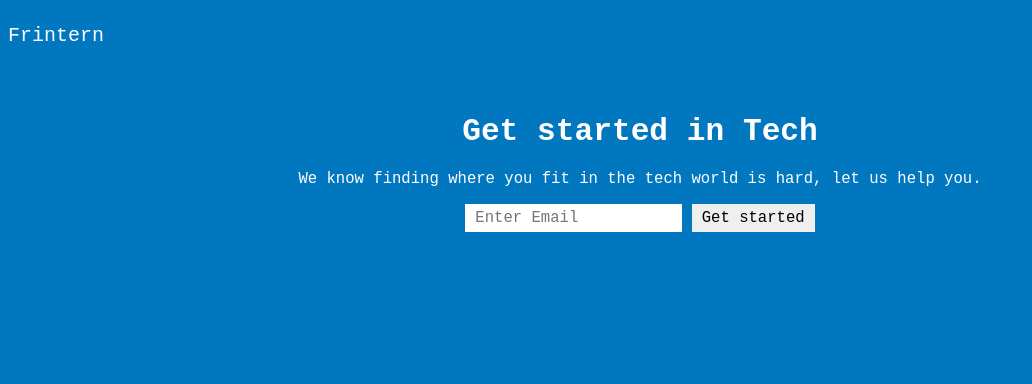
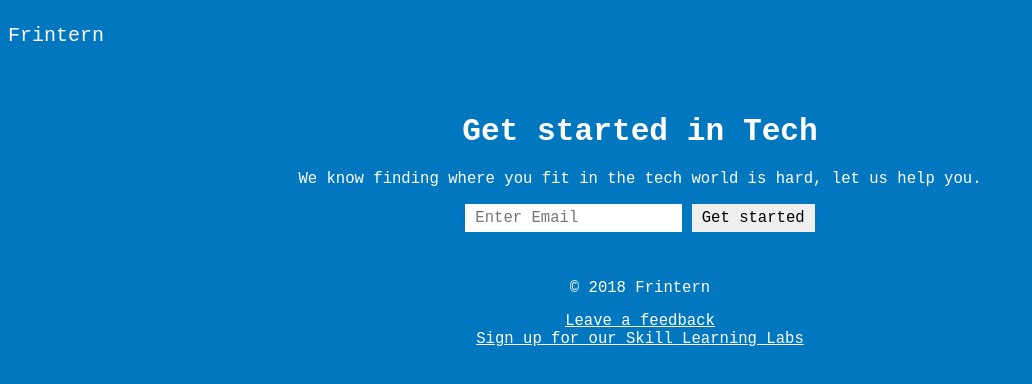
Before and after one commit to frintern/skill-checker, a plain HTML site: page index.html in a window 1280 px wide. Shown: the whole page, without its empty margins (0-1032 px from the left). Drawn offline with Linux system fonts and the light colour scheme.

Commit message:
updated text, text design and structure
Added feedback link and learning lab sign up link and updated learning playlist to link to Trello cards

```diff
--- a/css/checker.css
+++ b/css/checker.css
@@ -40,3 +40,13 @@ a {
   font-size: 20px;
   text-decoration: none;
 }
+
+
+footer {
+  flex: 0;
+  align-self: center;
+}
+
+.footer {
+  text-align: center;
+}
--- a/css/index.css
+++ b/css/index.css
@@ -39,3 +39,12 @@ a {
   font-size: 20px;
   text-decoration: none;
 }
+
+footer {
+  flex: 0;
+  align-self: center;
+}
+
+.footer {
+  text-align: center;
+}
--- a/css/resources.css
+++ b/css/resources.css
@@ -38,3 +38,13 @@ input, button {
   font-family: monospace;
   font-size: 1em;
 }
+
+
+footer {
+  flex: 0;
+  align-self: center;
+}
+
+.footer {
+  text-align: center;
+}
--- a/index.html
+++ b/index.html
@@ -14,10 +14,13 @@
   <body>
 
 
-    <!-- The text logo-->
-    <ul class="logo">
-      <li><a href="index.html">Frintern</a></li>
-    </ul>
+    <header>
+      <!-- The text logo-->
+      <ul class="logo">
+        <li><a href="index.html">Frintern</a></li>
+      </ul>
+
+    </header>
 
 
     <div class="body">
@@ -33,6 +36,15 @@
 
     </div>
 
+    <footer class="footer">
+      <p>&copy; 2018 Frintern</p>
+      <!-- feedback-->
+      <ul class="feedback">
+        <li><a href="https://github.com/frintern/skill-checker-testing/issues/new">Leave a feedback</a></li>
+        <li><a href="https://goo.gl/forms/s6Vfnpu74ZgMXP4W2">Sign up for our Skill Learning Labs</a></li>
+      </ul>
+    </footer>
+
     <!-- Linking Javascript -->
     <script src="javascript/jquery-3.3.1.min.js"></script>
     <script src="javascript/index.js"></script>
--- a/javascript/resources.js
+++ b/javascript/resources.js
@@ -74,7 +74,7 @@ const DomPage = {
       return `<p><b>${listArr[0]}</b></p>`
     } else {
       // build a linked paragraph --- url is present(assumption)
-      return `<p>${listArr[0]} <a href='${listArr[1]}' target='_blank'>View resource</a></p>`
+      return `<p>${listArr[0]} <a href='${listArr[1]}' target='_blank'>View learning playlist</a></p>`
     }
   },
 
@@ -82,7 +82,7 @@ const DomPage = {
     return `
     <h3>${listArr[0]}</h3>
     <p>${listArr[1]}</p>
-    <button onclick='Resources.getPlayList("${listArr[2]}")'>View learning playlist</button>
+    <button onclick='Resources.getPlayList("${listArr[2]}")'>Learn this job</button>
     `
   }
 }
```
Also changed, not shown: pages/checker.html (+10 -0 lines), pages/resources.html (+13 -2 lines).
